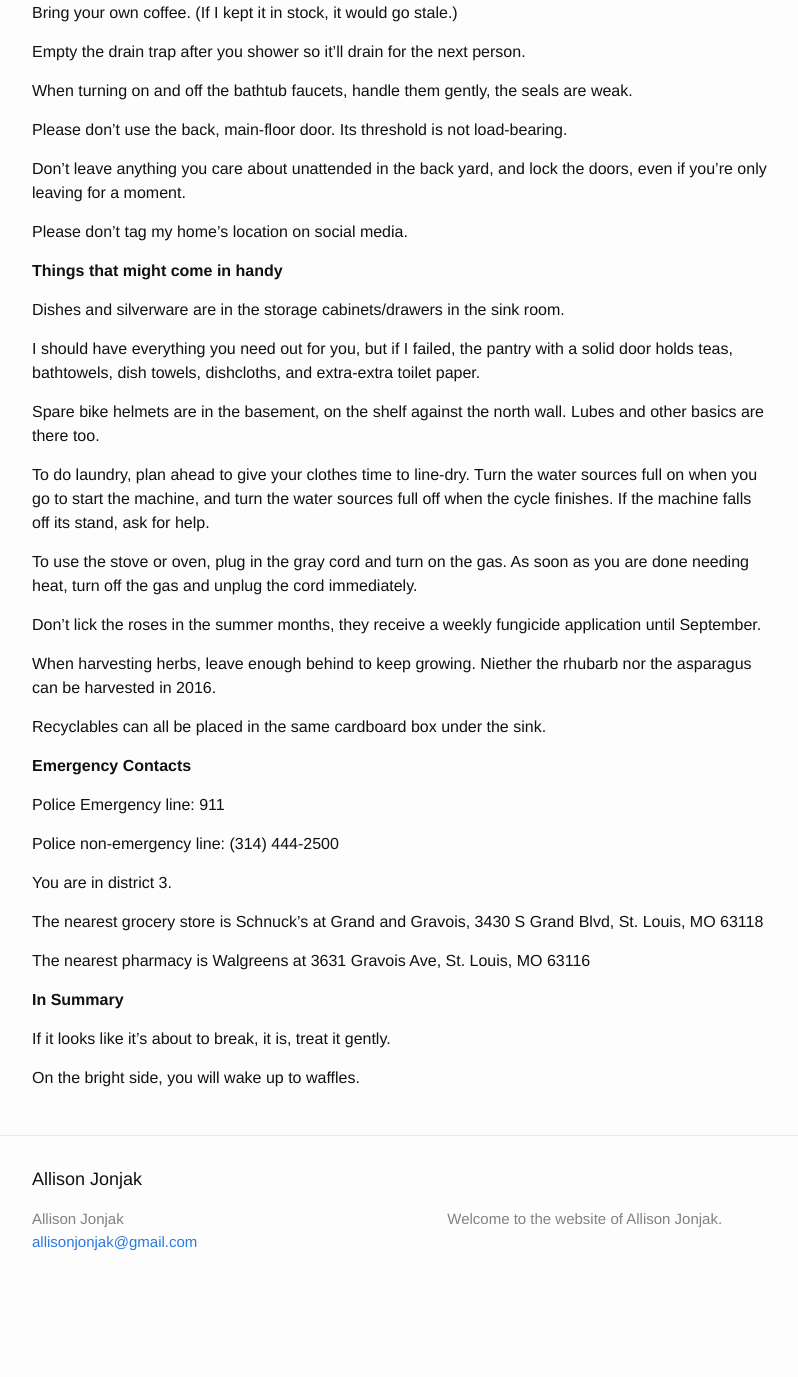
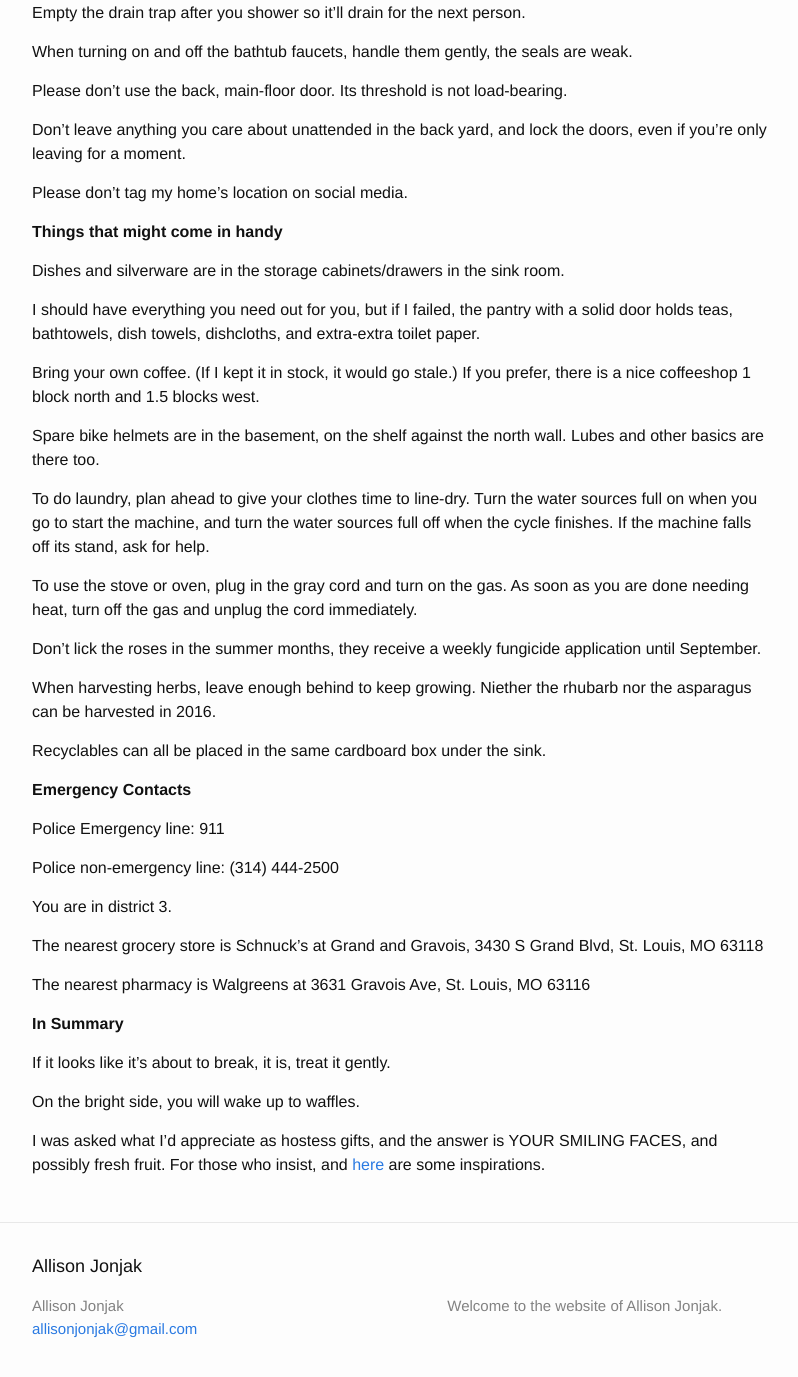
Before and after one commit to cranhandler/cranhandler.github.io, a Jekyll site: the page built from about/visiting.md, in a window 1280 px wide and 1400 px high, scrolled down 298 px. Shown: the top 1377 px of the window, without its empty margins (238-1036 px from the left). Built offline with Jekyll 4.4.1, drawn with Linux system fonts in a browser that asks for light colours; before the commit the page ends 1611 px from its top, so only the background shows below that.

Commit message:
Update visiting.md

```diff
--- a/about/visiting.md
+++ b/about/visiting.md
@@ -32,6 +32,8 @@ layout: default
  Dishes and silverware are in the storage cabinets/drawers in the sink room.
 
  I should have everything you need out for you, but if I failed, the pantry with a solid door holds teas, bathtowels, dish towels, dishcloths, and extra-extra toilet paper.
+
+ Bring your own coffee. (If I kept it in stock, it would go stale.) If you prefer, there is a nice coffeeshop 1 block north and 1.5 blocks west.
 
  Spare bike helmets are in the basement, on the shelf against the north wall. Lubes and other basics are there too.
 
@@ -62,3 +64,7 @@ layout: default
  If it looks like it's about to break, it is, treat it gently.
 
  On the bright side, you will wake up to waffles.
+
+ I was asked what I'd appreciate as hostess gifts, and the answer is YOUR SMILING FACES, and possibly fresh fruit. For those who insist, and [here][] are some inspirations.
+
+ [here]:http://www.tenthousandvillages.com/giftregistry/view/index/id/49c4b4a5f36016e45ed601c6b34aa747/
```
Also changed, not shown: other parts of about/visiting.md (+1 -1 lines).
